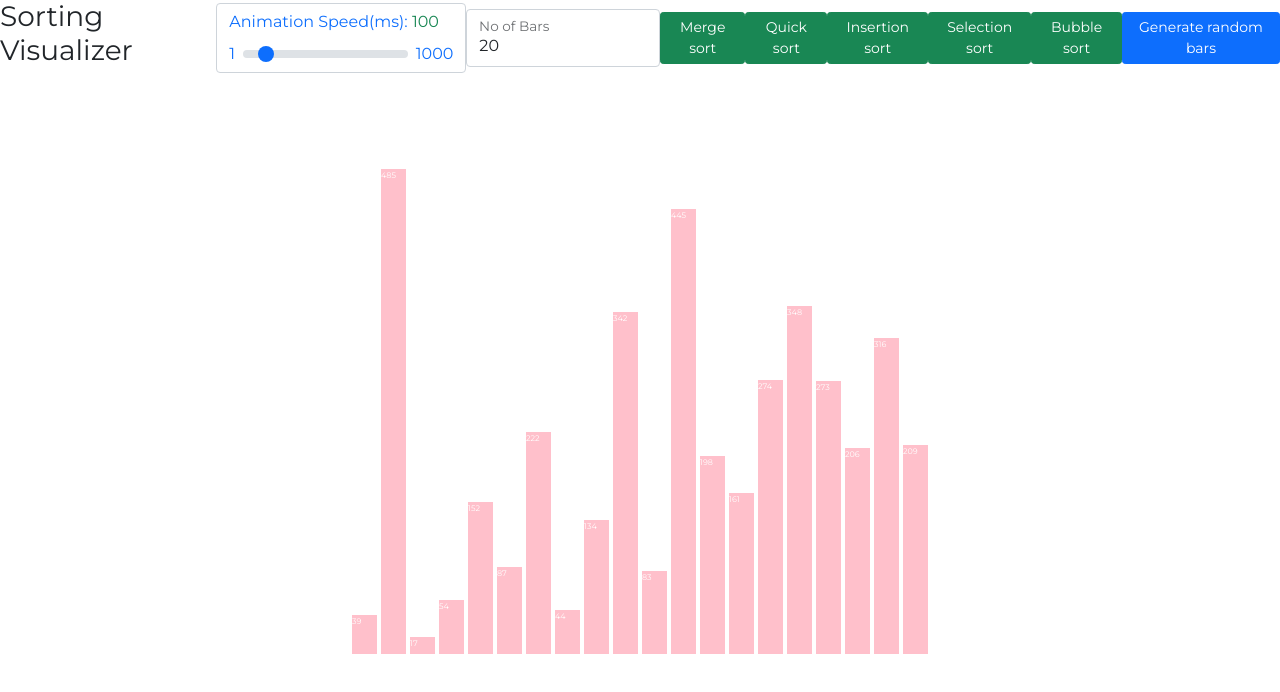
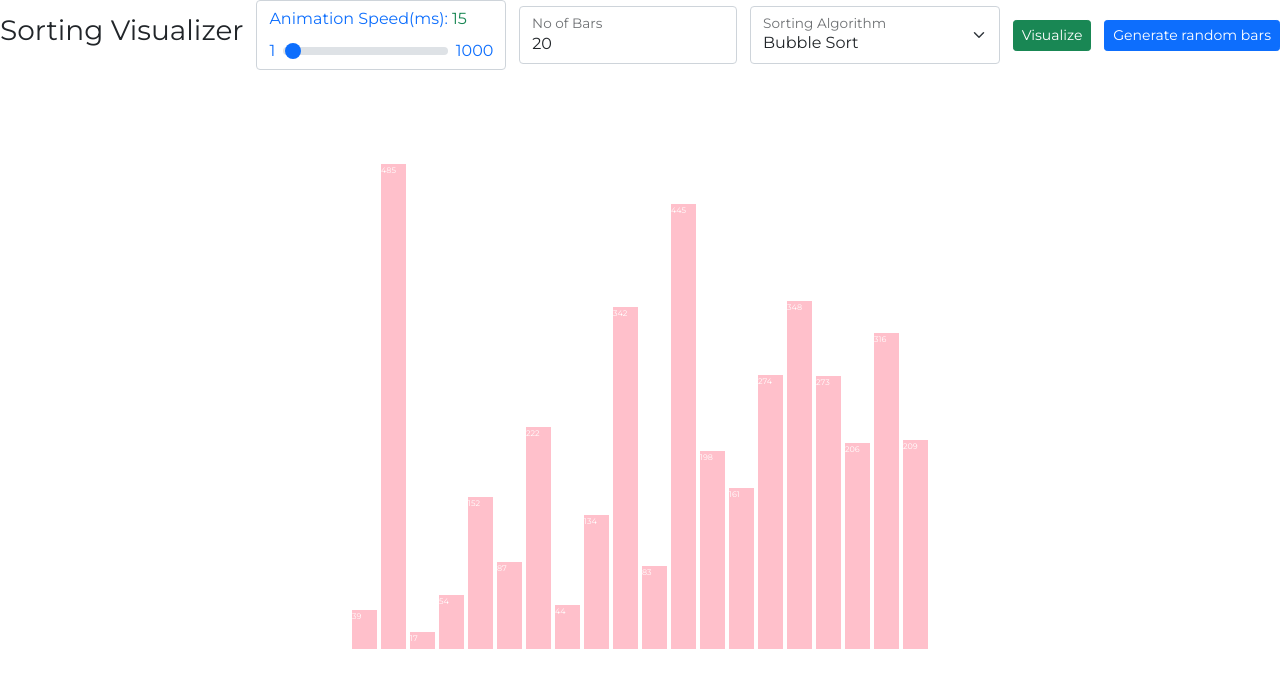
Before and after one commit to The-SP/Visualizer, a React (Create React App) app: page / in a window 1280 px wide. Shown: the top 692 px of the page. Built offline with nearby package versions, Linux system fonts and the light colour scheme.

Commit message:
Add select field to choose algorithm

```diff
--- a/src/Sorting/Sorting.js
+++ b/src/Sorting/Sorting.js
@@ -1,6 +1,6 @@
 import { useEffect, useState } from "react/cjs/react.development";
 import "./Sorting.css";
-import { getRandomSize, testSortingAlgorithms } from "../helpers";
+import { getRandomSize } from "../helpers";
 import Bars from "./components/Bars";
 import bubbleSortAnimation from "../Algorithms/bubbleSort";
 import insertionSortAnimation from "../Algorithms/insertionSort";
@@ -11,7 +11,8 @@ import mergeSortAnimation from "../Algorithms/mergeSort";
 const Sorting = () => {
   const [array, setArray] = useState([]);
   const [noOfBars, setNoOfBars] = useState(20); // 450 is limit otherwise nothing appears
-  const [animation_speed, setAnimationSpeed] = useState(100);
+  const [animation_speed, setAnimationSpeed] = useState(15);
+  const [activeAlgorithm, setActiveAlgorithm] = useState(1);
 
   function resetArray() {
     const arr = [];
@@ -29,35 +30,17 @@ const Sorting = () => {
   useEffect(resetArray, [noOfBars]);
   //   console.log("array from state", array);
 
-  function bubbleSort() {
-    // array.slice() returns new array
-    // if we pass just array, it sorts existing array and returns it (i.e no copy is made)
-    // React doesn't re-render becz the reference to array state doesn't change
-    //   const sortedArray = bubbleSortAnimation(array.slice());
-    //   setArray(sortedArray);
-    const results = bubbleSortAnimation(array);
-    handleAnimation(results);
-  }
-
-  function insertionSort() {
-    const results = insertionSortAnimation(array);
-    handleAnimation(results);
-  }
-
-  function selectionSort() {
-    const results = selectionSortAnimation(array);
-    handleAnimation(results);
-  }
-
-  function quickSort() {
-    const results = quickSortAnimation(array);
-    handleAnimation(results);
-  }
-
-  function mergeSort() {
-    const results = mergeSortAnimation(array);
-    handleAnimation(results);
-  }
+//   function checkSort() {
+//     // use this function to quickly check the final result of sorting algorithm
+//     // array.slice() returns new array
+//     // if we pass just array, it sorts existing array and returns it (i.e no copy is made)
+//     // React doesn't re-render becz the reference to array state doesn't change
+//     //   const sortedArray = bubbleSortAnimation(array.slice());
+//     //   setArray(sortedArray);
+//     const results = bubbleSortAnimation(array);
+//     // handleAnimation(results);
+//     setArray(results);
+//   }
 
   function handleAnimation(results) {
     for (let i = 0; i < results.length; i++) {
@@ -65,6 +48,51 @@ const Sorting = () => {
         setArray(results[i]);
       }, i * animation_speed);
     }
+  }
+
+  function handleVisualize() {
+    let results;
+    switch (
+      +activeAlgorithm // activeAlgorithm is string so, use + to convert to int
+    ) {
+      case 1:
+        results = bubbleSortAnimation(array);
+        console.log(activeAlgorithm, "bubble");
+        break;
+      case 2:
+        results = insertionSortAnimation(array);
+        console.log(activeAlgorithm, "insertion");
+        break;
+      case 3:
+        results = selectionSortAnimation(array);
+        console.log(activeAlgorithm, "selection");
+        break;
+      case 4:
+        results = quickSortAnimation(array);
+        console.log(activeAlgorithm, "quick");
+        break;
+      case 5:
+        results = mergeSortAnimation(array);
+        console.log(activeAlgorithm, "merge");
+        break;
+      case 6:
+        // results = radixSortAnimation(array);
+        console.log(activeAlgorithm, "radix");
+        break;
+      case 7:
+        // results = shellSortAnimation(array);
+        console.log(activeAlgorithm, "shell");
+        break;
+      case 8:
+        // results = heapSortAnimation(array);
+        console.log(activeAlgorithm, "heap");
+        break;
+      default:
+        results = bubbleSortAnimation(array);
+        console.log(activeAlgorithm, "default: bubble");
+        break;
+    }
+    if (activeAlgorithm < 6) handleAnimation(results); // 6, 7, 8 algorithms not implemented yet
   }
 
   return (
@@ -104,26 +132,38 @@ const Sorting = () => {
             className="form-control"
             id="floatingInput4"
             value={noOfBars}
-            onChange={(e) => {setNoOfBars(e.target.value)}}
+            onChange={(e) => {
+              setNoOfBars(e.target.value);
+            }}
           />
           <label htmlFor="floatingInput4">No of Bars</label>
         </div>
 
-        <button className="btn btn-success btn-sm" onClick={mergeSort}>
-          Merge sort
+        {/* Select Algorithm */}
+        <div className="form-floating" style={{ minWidth: 250 }}>
+          <select
+            className="form-select"
+            id="floatingSelect"
+            aria-label="Floating label select example"
+            value={activeAlgorithm}
+            onChange={(e) => setActiveAlgorithm(e.target.value)}
+          >
+            <option value="1">Bubble Sort</option>
+            <option value="2">Insertion Sort</option>
+            <option value="3">Selection Sort</option>
+            <option value="4">Quick Sort</option>
+            <option value="5">Merge Sort</option>
+            <option value="6">Radix Sort</option>
+            <option value="7">Shell Sort</option>
+            <option value="8">Heap Sort</option>
+          </select>
+          <label htmlFor="floatingSelect">Sorting Algorithm</label>
+        </div>
+
+        <button className="btn btn-success btn-sm" onClick={handleVisualize}>
+          Visualize
         </button>
-        <button className="btn btn-success btn-sm" onClick={quickSort}>
-          Quick sort
-        </button>
-        <button className="btn btn-success btn-sm" onClick={insertionSort}>
-          Insertion sort
-        </button>
-        <button className="btn btn-success btn-sm" onClick={selectionSort}>
-          Selection sort
-        </button>
-        <button className="btn btn-success btn-sm" onClick={bubbleSort}>
-          Bubble sort
-        </button>
+
         <button className="btn btn-primary btn-sm" onClick={resetArray}>
           Generate random bars
         </button>
```
